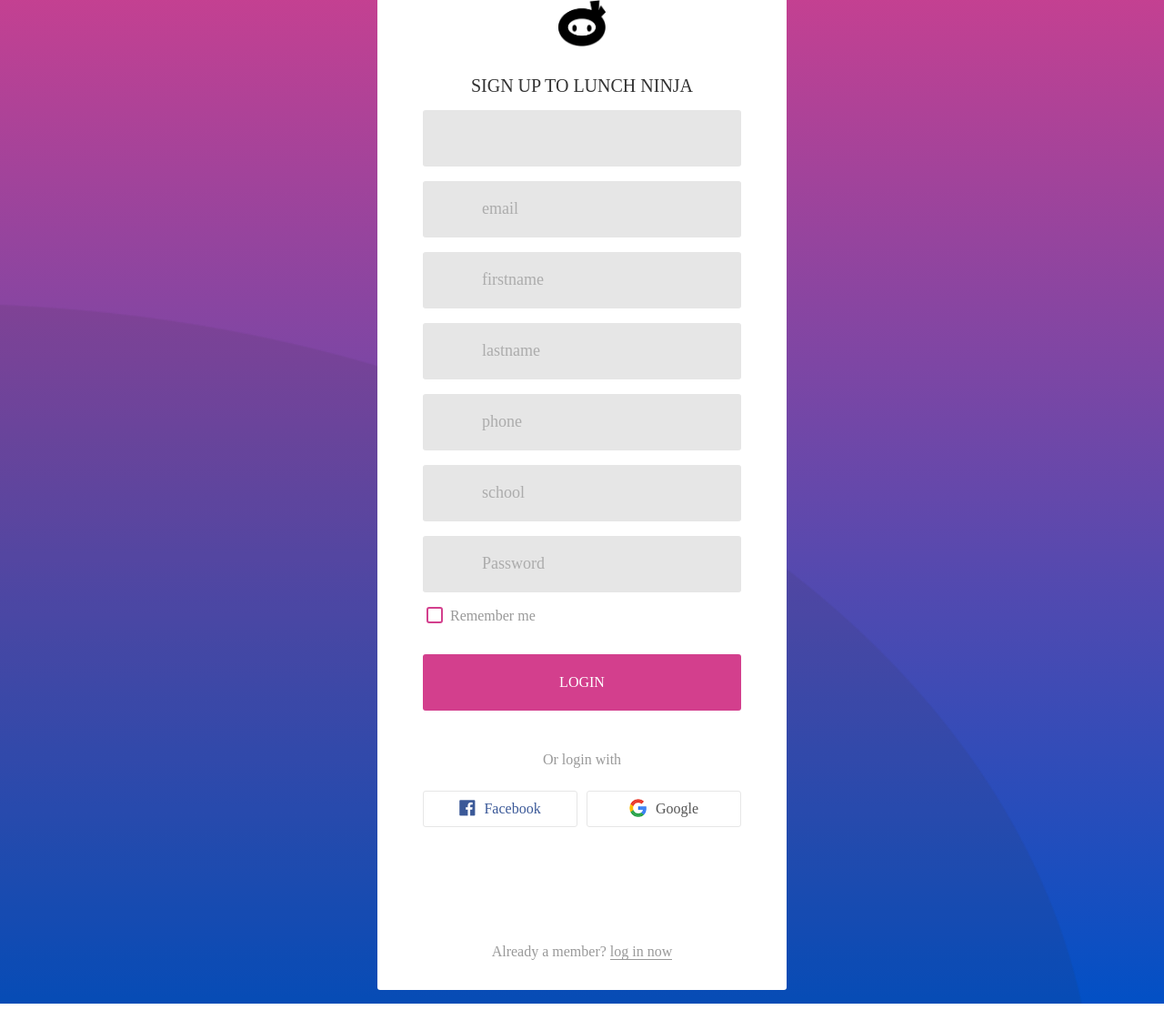
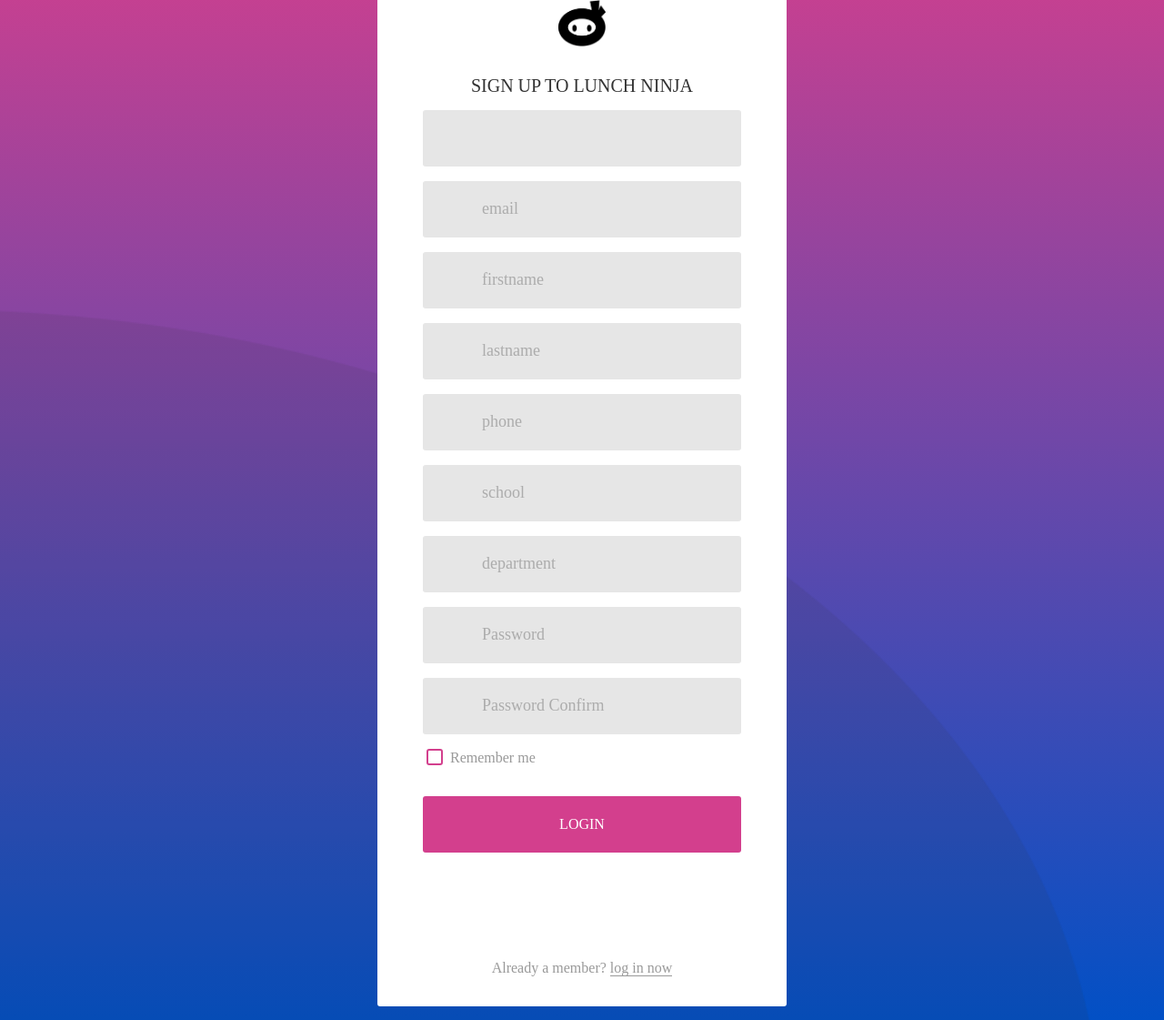
Before and after one commit to gcivil-nyu-org/fall2019-cs-gy-6063-team-stellar, a Django app: page /signup/ in a window 1280 px wide. Shown: the part 93-1214 px from the top of the page at 91% size. Run offline with Django 3.2, Linux system fonts and the light colour scheme; some libraries are stand-ins or nearby versions; some web fonts are replaced.

Commit message:
template

```diff
--- a/user_account/forms.py
+++ b/user_account/forms.py
@@ -4,23 +4,26 @@ from django.contrib.auth.models import User
 from captcha.fields import CaptchaField
 
 
-class UserSignUpForm(forms.Form):
-    username = forms.CharField(label="username", max_length=128,
-                               widget=forms.TextInput(
-                                   attrs={'class': "input100", 'placeholder': "Username", 'autofocus': ''}))
-    password = forms.CharField(label="password", max_length=256,
-                               widget=forms.PasswordInput(attrs={'class': "input100", 'placeholder': "Password"}))
-    email = forms.EmailField(label="email",max_length=100, help_text='Required',
+class UserSignUpForm(UserCreationForm):
+    username = forms.CharField(label="username", max_length=128,required='True',
+                               widget=forms.TextInput(attrs={'class': "input100", 'placeholder': "Username", 'autofocus': ''}))
+
+    email = forms.EmailField(label="email",max_length=100, required='True',help_text='Required',
                              widget=forms.TextInput(attrs={'class': "input100", 'placeholder': "email",'autofocus': ''}))
     first_name = forms.CharField(label="FirstName",max_length=100, required='True', help_text='Required',
                                  widget=forms.TextInput(attrs={'class': "input100", 'placeholder': "firstname",'autofocus': ''}))
     last_name = forms.CharField(label="LastName",max_length=100, required='True', help_text='Required',
                                 widget=forms.TextInput(attrs={'class': "input100", 'placeholder': "lastname",'autofocus': ''}))
-    Phone = forms.CharField(label="Phone",max_length=100, required='True', help_text='Optional',
+    Phone = forms.CharField(label="Phone",max_length=100, required=False, help_text='Optional',
                             widget=forms.TextInput(attrs={'class': "input100", 'placeholder': "phone",'autofocus': ''}))
-    school = forms.CharField(label="school",max_length=100, required='True', help_text='True',
+    school = forms.CharField(label="school",max_length=100, required=False, help_text='True',
                              widget=forms.TextInput(attrs={'class': "input100", 'placeholder': "school",'autofocus': ''}))
-
+    department = forms.CharField(label="department", max_length=100, required=False, help_text='True',
+                             widget=forms.TextInput(attrs={'class': "input100", 'placeholder': "department", 'autofocus': ''}))
+    password1 = forms.CharField(label="password", max_length=256,
+                               widget=forms.PasswordInput(attrs={'class': "input100", 'placeholder': "Password"}))
+    password2 = forms.CharField(label="password", max_length=256,
+                               widget=forms.PasswordInput(attrs={'class': "input100", 'placeholder': "Password Confirm"}))
     def clean_email(self):
         data = self.cleaned_data['email']
         domain = data.split('@')[1]
--- a/user_account/static/Signup/Signup/js/main.js
+++ b/user_account/static/Signup/Signup/js/main.js
@@ -33,6 +33,15 @@
                 return false;
             }
         }
+        else if($(input).attr('type') == 'password' || $(input).attr('name') == 'password'){
+            var newpwd = $(input).val();
+            var reg = /^.{4,16}$/;
+            var flag = reg.test(newpwd);
+if(flag == false){
+alert("新密码必须由 4-16位字母、数字、特殊符号线组成.");
+return false;
+
+        }
         else {
             if($(input).val().trim() == ''){
                 return false;
--- a/user_account/templates/signup.html
+++ b/user_account/templates/signup.html
@@ -51,7 +51,7 @@
 							<span class="lnr lnr-envelope"></span>
 						</span>
 					</div>
-                    <div class="wrap-input100 validate-input m-b-16" data-validate = "enter first name">
+                    <div class="wrap-input100 validate-input m-b-16" data-validate = "Enter first name">
 
 {#                        <input class="input100" type="text" name="username" placeholder="Username">#}
                         {{ signup_form.first_name }}
@@ -60,7 +60,7 @@
 							<span class="lnr lnr-users"></span>
 						</span>
 					</div>
-                    <div class="wrap-input100 validate-input m-b-16" data-validate = "enter last name">
+                    <div class="wrap-input100 validate-input m-b-16" data-validate = "Enter last name">
 
 {#                        <input class="input100" type="text" name="username" placeholder="Username">#}
                         {{ signup_form.last_name }}
@@ -69,7 +69,7 @@
 							<span class="lnr lnr-users"></span>
 						</span>
 					</div>
-                    <div class="wrap-input100 validate-input m-b-16" data-validate = "enter Phone">
+                    <div class="wrap-input100 validate-input m-b-16" data-validate = "Enter Phone number">
 
 {#                        <input class="input100" type="text" name="username" placeholder="Username">#}
                         {{ signup_form.Phone }}
@@ -78,7 +78,7 @@
 							<span class="lnr lnr-smartphone"></span>
 						</span>
 					</div>
-                    <div class="wrap-input100 validate-input m-b-16" data-validate = "enter school">
+                    <div class="wrap-input100 validate-input m-b-16" data-validate = "Enter school">
 
 {#                        <input class="input100" type="text" name="username" placeholder="Username">#}
                         {{ signup_form.school }}
@@ -87,10 +87,29 @@
 							<span class="lnr lnr-book"></span>
 						</span>
 					</div>
+					<div class="wrap-input100 validate-input m-b-16" data-validate = "Enter department">
 
-					<div class="wrap-input100 validate-input m-b-16" data-validate = "Password is required">
+{#                        <input class="input100" type="text" name="username" placeholder="Department">#}
+                        {{ signup_form.department }}
+						<span class="focus-input100"></span>
+						<span class="symbol-input100">
+							<span class="lnr lnr-book"></span>
+						</span>
+					</div>
+
+					<div class="wrap-input100 validate-input m-b-16" data-validate = "Password is too short">
 {#						<input class="input100" type="password" name="pass" placeholder="Password">#}
-                        {{ signup_form.password }}
+                        {{ signup_form.password1 }}
+
+						<span class="focus-input100"></span>
+						<span class="symbol-input100">
+							<span class="lnr lnr-lock"></span>
+						</span>
+					</div>
+					<div class="wrap-input100 validate-input m-b-16" data-validate = "Password is too short">
+{#						<input class="input100" type="password" name="pass" placeholder="Password">#}
+                        {{ signup_form.password2 }}
+
 						<span class="focus-input100"></span>
 						<span class="symbol-input100">
 							<span class="lnr lnr-lock"></span>
@@ -110,21 +129,21 @@
 						</button>
 					</div>
 
-					<div class="text-center w-full p-t-42 p-b-22">
-						<span class="txt1">
-							Or login with
-						</span>
-					</div>
+					<!--<div class="text-center w-full p-t-42 p-b-22">-->
+						<!--<span class="txt1">-->
+							<!--Or login with-->
+						<!--</span>-->
+					<!--</div>-->
 
-					<a href="#" class="btn-face m-b-10">
-						<i class="fa fa-facebook-official"></i>
-						Facebook
-					</a>
+					<!--<a href="#" class="btn-face m-b-10">-->
+						<!--<i class="fa fa-facebook-official"></i>-->
+						<!--Facebook-->
+					<!--</a>-->
 
-					<a href="#" class="btn-google m-b-10">
-						<img src="{% static 'Signup/Signup/images/icons/icon-google.png'%}" alt="GOOGLE">
-						Google
-					</a>
+					<!--<a href="#" class="btn-google m-b-10">-->
+						<!--<img src="{% static 'Signup/Signup/images/icons/icon-google.png'%}" alt="GOOGLE">-->
+						<!--Google-->
+					<!--</a>-->
 
 					<div class="text-center w-full p-t-115">
 						<span class="txt1">
--- a/user_account/views.py
+++ b/user_account/views.py
@@ -19,7 +19,9 @@ def usersignup(request):
 
     if request.method == 'POST':
         signup_form = UserSignUpForm(request.POST)
+        print(signup_form)
         if signup_form.is_valid():
+            print("AAAAAAAAAAAA")
             user = signup_form.save(commit=False)
             user.is_active = False
             user.save()
@@ -42,10 +44,12 @@ def userlogin(request):
     if request.session.get('is_login', None):  # no repeat log in
         return redirect('/index/')
     login_form = UserSignInForm(request.POST)
+
     if login_form.is_valid():
         username = login_form.cleaned_data.get('username')
         password = login_form.cleaned_data.get('password')
         user = authenticate(request, username=username, password=password)
+        print("AAAAAAAA")
         if user is not None:
             login(request, user)
             print(user)
```
Also changed, not shown: user_account/templates/signedup.html (added, +14 -0 lines).
